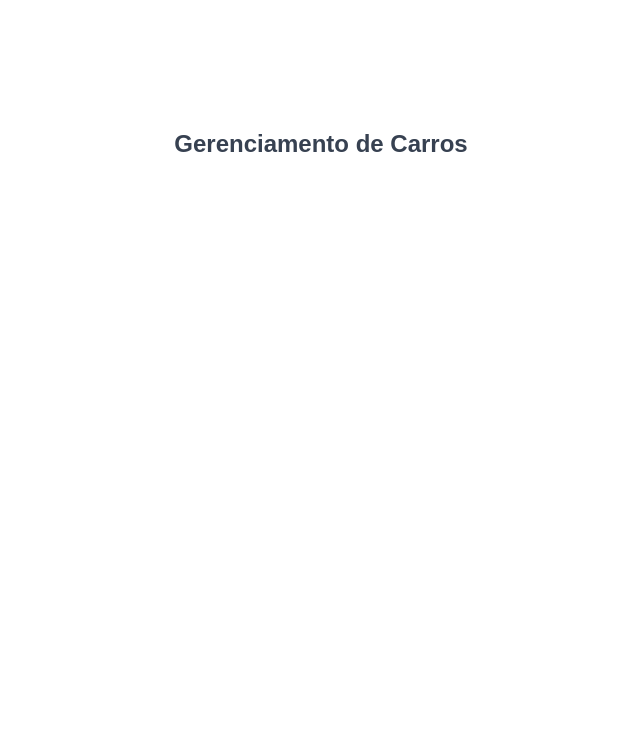
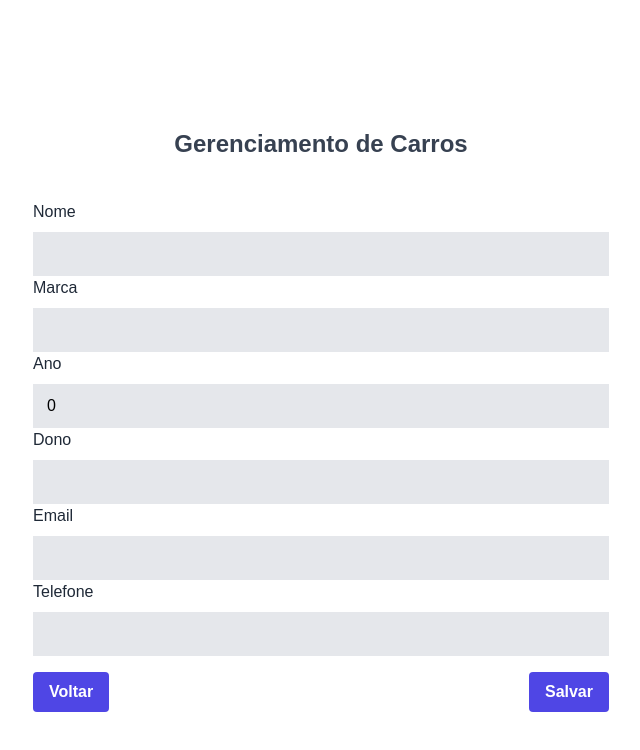
Before and after one commit to glauber-FullStackDev/desafio-dev-junior-b2u, a React (Vite) app in the folder frontend/: page /edit/1 in a window 1280 px wide. Shown: the top 750 px of the page, without its empty margins (319-959 px from the left). Built offline with nearby package versions, Linux system fonts and the light colour scheme; no server answers.

Commit message:
Finalizando frontend e backend

```diff
--- a/frontend/src/App.tsx
+++ b/frontend/src/App.tsx
@@ -2,6 +2,7 @@ import CarProvider from "./context/CarContext";
 import { Route, Routes } from "react-router-dom";
 import AddCar from "./pages/AddCar";
 import Home from "./pages/Home";
+import EditCar from "./pages/EditCar";
 
 function App() {
   return (
@@ -13,6 +14,7 @@ function App() {
         <Routes>
           <Route path="/" element={<Home />} />
           <Route path="/add" element={<AddCar />} />
+          <Route path="/edit/:id" element={<EditCar />} />
         </Routes>
       </div>
     </CarProvider>
--- a/frontend/src/components/Card/index.tsx
+++ b/frontend/src/components/Card/index.tsx
@@ -1,16 +1,18 @@
-import React from "react";
+import React, { useContext } from "react";
 import { BsTrash } from "react-icons/bs";
 import { AiOutlineEdit } from "react-icons/ai";
 import { useNavigate } from "react-router-dom";
+import { CarContext } from "../../context/CarContext";
+import { ICarContext } from "../../context/types.car";
 
 interface ICard {
-  name: string;
-  brand: string;
-  year: number;
-  ownerName: string;
-  ownerEmail: string;
-  ownerTel: string;
-  carId: number;
+  name: string | undefined;
+  brand: string | undefined;
+  year: number | undefined;
+  ownerName: string | undefined;
+  ownerEmail: string | undefined;
+  ownerTel: string | undefined;
+  carId: string | undefined;
 }
 
 const Card: React.FC<ICard> = ({
@@ -23,6 +25,7 @@ const Card: React.FC<ICard> = ({
   carId,
 }) => {
   const navigate = useNavigate();
+  const { removeCar } = useContext(CarContext) as ICarContext;
 
   return (
     <div className="bg-gray-300 p-5 flex items-center justify-between mt-6">
@@ -54,7 +57,7 @@ const Card: React.FC<ICard> = ({
           <AiOutlineEdit size={20} />
         </button>
         <button>
-          <BsTrash size={20} />
+          <BsTrash onClick={() => removeCar(carId)}size={20} />
         </button>
       </div>
     </div>
--- a/frontend/src/context/CarContext.tsx
+++ b/frontend/src/context/CarContext.tsx
@@ -10,6 +10,7 @@ export const CarContext = createContext<ICarContext | null>(null);
 
 const CarProvider: React.FC<ICarProvider> = ({ children }) => {
   const [cars, setCars] = useState<ICar[]>([]);
+  const [car, setCar] = useState<ICar>({} as ICar);
 
   const getCars = async () => {
     try {
@@ -23,7 +24,7 @@ const CarProvider: React.FC<ICarProvider> = ({ children }) => {
   const getCar = async (id: any) => {
     try {
       const response = await Api.get(`/${id}`);
-      return response.data;
+      setCar(() => response.data);
     } catch (error: any) {
       console.log(error);
     }
@@ -40,20 +41,22 @@ const CarProvider: React.FC<ICarProvider> = ({ children }) => {
   const removeCar = async (id: any) => {
     try {
       await Api.delete(`/${id}`);
+      window.location.reload();
     } catch (error: any) {
       console.log(error);
     }
   };
 
-  const updateCar = async (car: ICar, id: any) => {
+  const updateCar = async (id: any, car: ICar) => {
     try {
-      await Api.put(`/${id}`, car);
+      await Api.put(`/update/${id}`, car);
     } catch (error: any) {
       console.log(error);
     }
   };
 
   const value: ICarContext = {
+    car,
     cars,
     getCars,
     getCar,
--- a/frontend/src/context/types.car.ts
+++ b/frontend/src/context/types.car.ts
@@ -10,10 +10,11 @@ export interface ICar {
 }
 
 export interface ICarContext {
+  car: ICar;
   cars: ICar[];
   getCars: () => void;
   getCar: (id: any) => void;
   addCar: (car: ICar) => void;
   removeCar: (id: any) => void;
-  updateCar: (id:any, car: ICar) => void;
+  updateCar: (id: any, car: ICar) => void;
 }
--- a/frontend/src/pages/AddCar/index.tsx
+++ b/frontend/src/pages/AddCar/index.tsx
@@ -22,6 +22,7 @@ const AddCar: React.FC = () => {
     }),
   });
   const formik = useFormik({
+    //@ts-ignore
     initialValues: {
       name: "",
       brand: "",
@@ -50,6 +51,9 @@ const AddCar: React.FC = () => {
         type="text"
         name="name"
       />
+      {(formik.errors.name && formik.touched.name) && (
+        <p className="text-red-500">{formik.errors.name}</p>
+      )}
       <Input
         label="Marca"
         onChange={formik.handleChange}
@@ -57,6 +61,9 @@ const AddCar: React.FC = () => {
         type="text"
         name="brand"
       />
+      {(formik.errors.brand && formik.touched.brand) && (
+        <p className="text-red-500">{formik.errors.brand}</p>
+      )}
       <Input
         label="Ano"
         onChange={formik.handleChange}
@@ -64,6 +71,9 @@ const AddCar: React.FC = () => {
         type="number"
         name="year"
       />
+      {(formik.errors.year && formik.touched.year) && (
+        <p className="text-red-500">{formik.errors.year}</p>
+      )}
       <Input
         label="Dono"
         onChange={formik.handleChange}
@@ -71,6 +81,9 @@ const AddCar: React.FC = () => {
         type="text"
         name="owner.name"
       />
+      {(formik.errors.owner?.name && formik.touched.owner?.name) && (
+        <p className="text-red-500">{formik.errors.owner?.name}</p>
+      )}
       <Input
         label="Email"
         onChange={formik.handleChange}
@@ -78,6 +91,9 @@ const AddCar: React.FC = () => {
         type="text"
         name="owner.email"
       />
+      {(formik.errors.owner?.email && formik.touched.owner?.email) && (
+        <p className="text-red-500">{formik.errors.owner?.email}</p>
+      )}
       <Input
         label="Telefone"
         onChange={formik.handleChange}
@@ -85,6 +101,9 @@ const AddCar: React.FC = () => {
         type="text"
         name="owner.tel"
       />
+      {(formik.errors.owner?.tel && formik.touched.owner?.tel) && (
+        <p className="text-red-500">{formik.errors.owner?.tel}</p>
+      )}
       <div className="flex justify-between gap-4 pt-4">
         <Button onClick={() => navigate("/")}>Voltar</Button>
         {formik.isSubmitting ? (
--- a/frontend/src/pages/EditCar/index.tsx
+++ b/frontend/src/pages/EditCar/index.tsx
@@ -1,4 +1,4 @@
-import React, { useContext } from "react";
+import React, { useCallback, useContext, useEffect } from "react";
 import { useFormik } from "formik";
 import * as Yup from "yup";
 import Input from "../../components/Input";
@@ -8,9 +8,15 @@ import { useNavigate, useParams } from "react-router-dom";
 import Button from "../../components/Button";
 
 const EditCar: React.FC = () => {
-  const { updateCar, getCar } = useContext(CarContext) as ICarContext;
-  const { id } = useParams<{ id: string }>();
+  const { updateCar, getCar, car } = useContext(CarContext) as ICarContext;
+  const { id } = useParams();
   const navigate = useNavigate();
+
+  useEffect(() => {
+    getCar(id);
+    console.log(JSON.stringify(id));
+    console.log(car)
+  }, []);
 
   const validationSchema = Yup.object({
     name: Yup.string().required("Nome é obrigatório"),
@@ -23,20 +29,21 @@ const EditCar: React.FC = () => {
     }),
   });
   const formik = useFormik({
+    //@ts-ignore
     initialValues: {
-      name: "",
-      brand: "",
-      year: 0,
+      name: car?.name !== undefined ? car?.name : "",
+      brand: car?.brand !== undefined ? car?.brand : "",
+      year: car?.year !== undefined ? car?.year : 0,
       owner: {
-        name: "",
-        email: "",
-        tel: "",
+        name: car?.owner?.name !== undefined ? car?.owner.name : "",
+        email: car?.owner?.email !== undefined ? car?.owner.email : "",
+        tel: car?.owner?.tel !== undefined ? car?.owner.tel : "",
       },
     },
     validationSchema,
     validateOnMount: true,
     onSubmit: (values: ICar) => {
-      updateCar(id, values);
+      updateCar(id?.toString(), values);
       navigate("/");
     },
   });
@@ -86,14 +93,14 @@ const EditCar: React.FC = () => {
         name="owner.tel"
       />
       <div className="flex justify-between gap-4 pt-4">
-        <Button onClick={() => navigate("/")}>Voltar</Button>
+        <Button onClick={formik.handleSubmit}>Voltar</Button>
         {formik.isSubmitting ? (
           <Button type="submit" onClick={formik.handleSubmit}>
-            Cadastrando
+            Salvando
           </Button>
         ) : (
           <Button type="submit" onClick={formik.handleSubmit}>
-            Cadastrar
+            Salvar
           </Button>
         )}
       </div>
--- a/frontend/src/pages/Home/index.tsx
+++ b/frontend/src/pages/Home/index.tsx
@@ -27,7 +27,8 @@ const Home: React.FC = () => {
               ownerName={car.owner.name}
               ownerEmail={car.owner.email}
               ownerTel={car.owner.tel}
-              carId={index}
+              // @ts-ignore
+              carId={car._id}
             />
           ))
         ) : (
```
Also changed, not shown: 2 other files (tests, documents, lock files or other folders).
